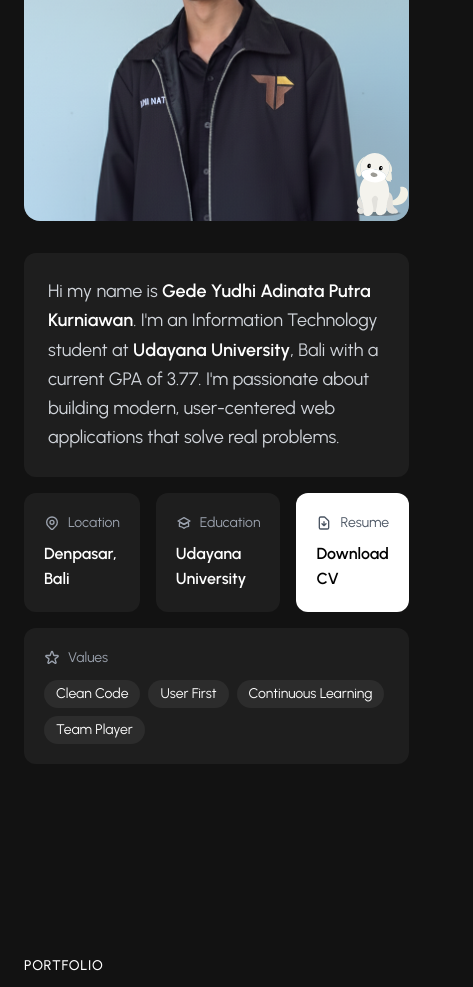
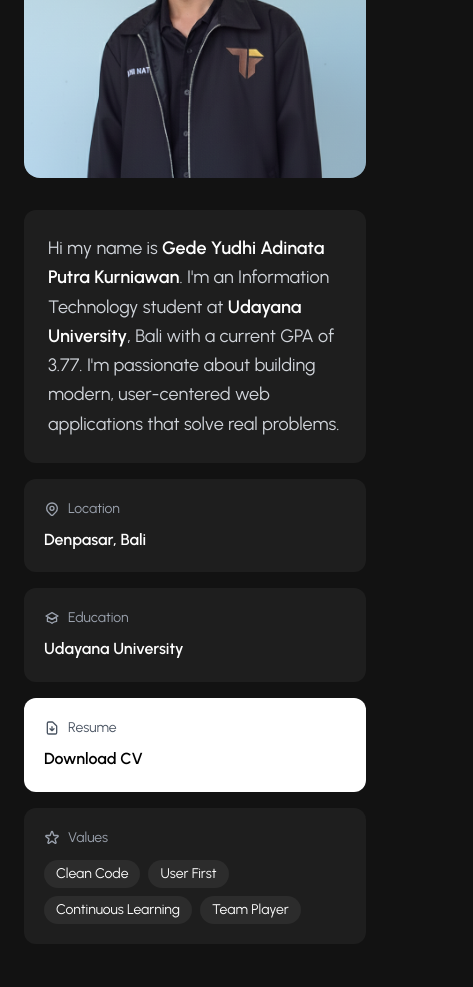
Before and after one commit to yudnata/portofolio-yudnata, a React (Vite) app: page / in a window 390 px wide. Shown: the part 1220-2207 px from the top of the page, 473 px wide, since content can reach past the window. Built offline with nearby package versions, Linux system fonts and the light colour scheme.

Commit message:
feat: add Lottie animations to About & Hero with responsive fixes

```diff
--- a/src/components/About.tsx
+++ b/src/components/About.tsx
@@ -43,7 +43,7 @@ const About: React.FC = () => {
             A bit about myself
           </h2>
         </div>
-        <div className="grid md:grid-cols-10 gap-8 items-center">
+        <div className="grid grid-cols-1 md:grid-cols-10 gap-8 items-center">
           <div
             className="md:col-span-4 animate-on-scroll"
             style={{ transitionDelay: '0.1s' }}
@@ -61,7 +61,7 @@ const About: React.FC = () => {
                 />
               </div>
               {animationData && (
-                <div className="absolute -bottom-24 -right-16 w-48 h-48 md:w-64 md:h-64">
+                <div className="hidden md:block absolute -bottom-24 -right-16 w-48 h-48 md:w-64 md:h-64">
                   <LottieAnimation animationData={animationData} />
                 </div>
               )}
@@ -83,7 +83,7 @@ const About: React.FC = () => {
                 applications that solve real problems.
               </p>
             </div>
-            <div className="flex gap-4">
+            <div className="flex flex-col sm:flex-row gap-4">
               <div
                 className="flex-1 rounded-xl p-5"
                 style={{ backgroundColor: '#1E1E1E' }}
--- a/src/components/Hero.tsx
+++ b/src/components/Hero.tsx
@@ -51,7 +51,7 @@ const Hero: React.FC = () => {
       />
 
       <div className="w-full max-w-6xl mx-auto relative z-10">
-        <div className="grid md:grid-cols-10 gap-8 items-center">
+        <div className="grid grid-cols-1 md:grid-cols-10 gap-8 items-center">
           <div
             className="hidden md:flex md:col-span-4 items-center justify-center animate-on-scroll"
             style={{ transitionDelay: '0.1s' }}
```
